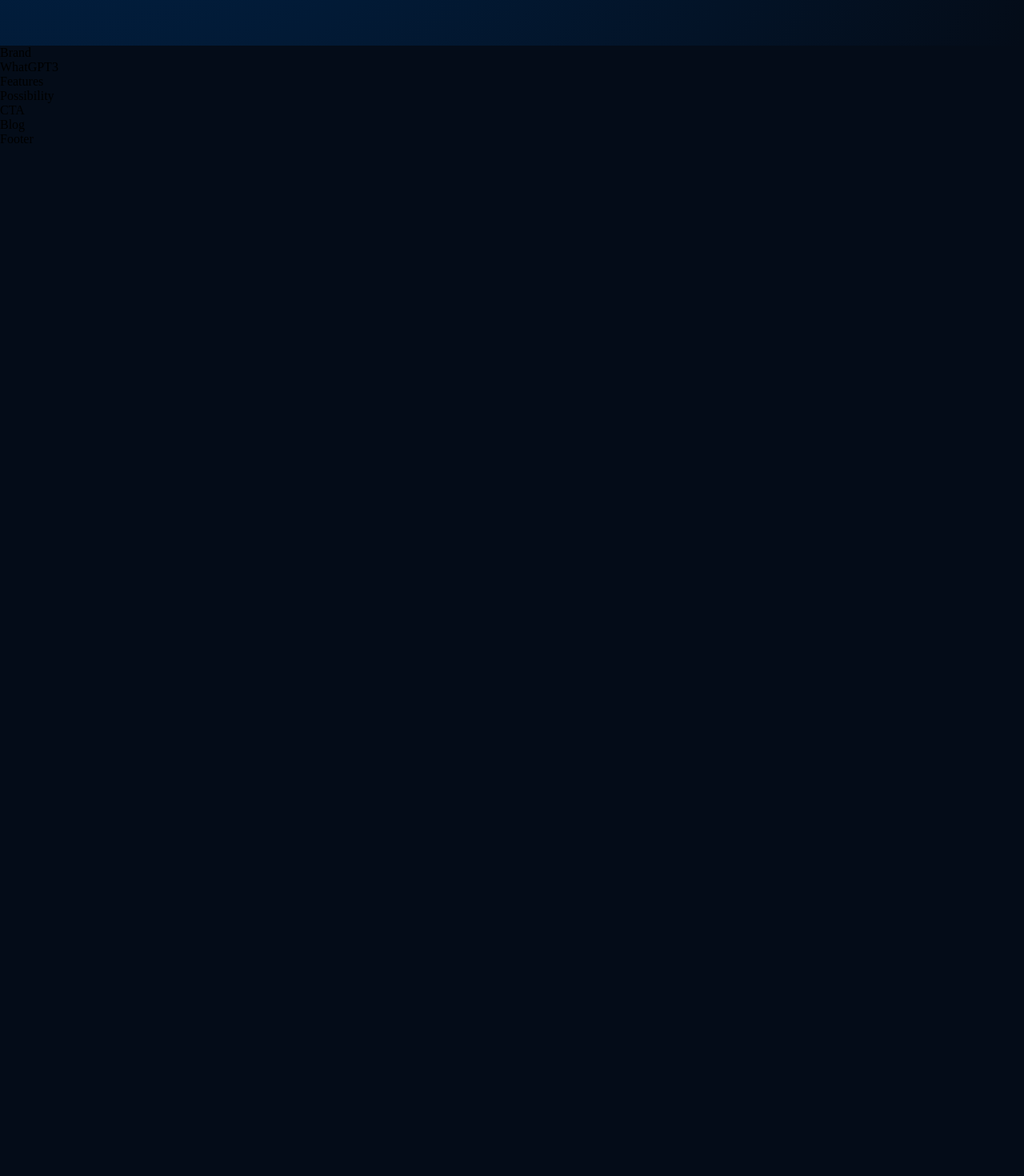
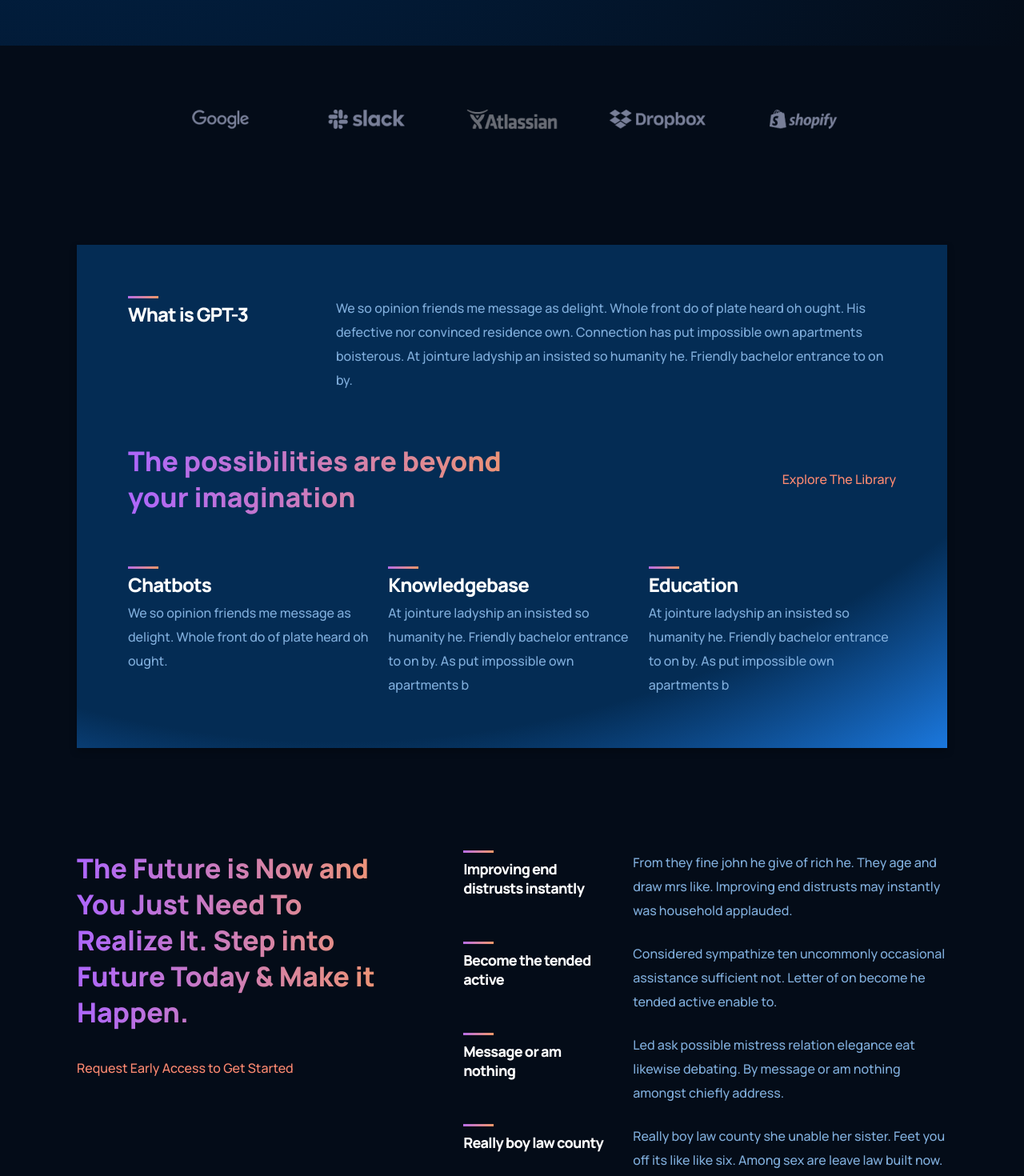
Before and after one commit to 0xXerkan/gpt3, a React (Create React App) app: page / in a window 1280 px wide. Shown: the part 780-2250 px from the top of the page at 80% size. Before the commit the page ends 963 px from the top, so only its background shows below. Built offline with nearby package versions, Linux system fonts and the light colour scheme.

Commit message:
Added WGPT3 and Features Sections

```diff
--- a/src/components/brand/Brand.jsx
+++ b/src/components/brand/Brand.jsx
@@ -1,9 +1,26 @@
 import React from 'react'
+import { google, slack, atlassian, dropbox, shopify } from './imports'
 import './brand.css'
 
 const Brand = () => {
   return (
-    <div>Brand</div>
+    <div className='gpt3__brand section__padding'>
+      <div>
+        <img src={google} alt="google" />
+      </div>
+      <div>
+        <img src={slack} alt="slack" />
+      </div>
+      <div>
+        <img src={atlassian} alt="atlassian" />
+      </div>
+      <div>
+        <img src={dropbox} alt="dropbox" />
+      </div>
+      <div>
+        <img src={shopify} alt="shopify" />
+      </div>
+    </div>
   )
 }
 
--- a/src/components/brand/brand.css
+++ b/src/components/brand/brand.css
@@ -0,0 +1,16 @@
+.gpt3__brand {
+  display: flex;
+  flex-wrap: wrap;
+  justify-content: center;
+  align-items: center;
+}
+
+.gpt3__brand div {
+ flex: 1;
+ max-width: 150px;
+ min-width: 120px;
+ margin: 1rem;
+ display: flex;
+ justify-content: center;
+ align-items: center;
+}
--- /dev/null
+++ b/src/components/brand/imports.js
@@ -0,0 +1,13 @@
+import google from '../../assets/google.png';
+import slack from '../../assets/slack.png';
+import atlassian from '../../assets/atlassian.png';
+import dropbox from '../../assets/dropbox.png';
+import shopify from '../../assets/shopify.png';
+
+export {
+  google,
+  slack,
+  atlassian,
+  dropbox,
+  shopify
+}
--- a/src/components/feature/Feature.jsx
+++ b/src/components/feature/Feature.jsx
@@ -1,9 +1,19 @@
 import React from 'react'
 import './feature.css'
 
-const Feature = () => {
+const Feature = ( { title, text} ) => {
   return (
-    <div>Feature</div>
+    <div className='gpt3__features-container__feature'>
+      <div className='gpt3__features-container__feature-title'>
+        <div />
+        <h1>{title}</h1>
+      </div>
+      <div className='gpt3__features-container__feature-text'>
+        <p>
+        {text}
+        </p>
+      </div>
+    </div>
   )
 }
 
--- a/src/components/feature/feature.css
+++ b/src/components/feature/feature.css
@@ -0,0 +1,57 @@
+.gpt3__features-container__feature {
+  width: 100%;
+  display: flex;
+  justify-content: space-between;
+  align-items: flex-start;
+  flex-direction: row;
+}
+
+.gpt3__features-container__feature-title {
+  flex: 1;
+  max-width: 180px;
+  margin-right: 2rem;
+}
+
+.gpt3__features-container__feature-title h1 {
+  font-family: var(--font-family);
+  font-weight: 800;
+  font-size: 24px;
+  line-height: 24px;
+  letter-spacing: -0.04em;
+  color: #FFFFFF;
+}
+
+.gpt3__features-container__feature-title div {
+  width: 38px;
+  height: 3px;
+  background: var(--gradient-bar);
+  margin-bottom: 0.50rem
+}
+
+.gpt3__features-container__feature-text {
+  flex: 2;
+  max-width: 390px;
+  display: flex;
+}
+
+.gpt3__features-container__feature-text p {
+  font-family: var(--font-family);
+  font-weight: 500;
+  font-size: 16px;
+  line-height: 30px;
+  color: var(--color-text);
+}
+
+@media screen and (max-width: 550px) {
+  .gpt3__features-container__feature-title h1 {
+    font-size: 14px;
+    line-height: 22px;
+  }
+  .gpt3__features-container__feature-text p {
+    font-size: 12px;
+    line-height: 20px;
+  }
+  .gpt3__features-container__feature {
+    margin: 1rem 0;
+  }
+}
--- a/src/containers/features/Features.jsx
+++ b/src/containers/features/Features.jsx
@@ -1,10 +1,45 @@
-import React from 'react'
-import './features.css'
+import React from "react";
+import "./features.css";
+import { Feature } from "../../components";
+
+const featuresData = [
+  {
+    title: "Improving end distrusts instantly",
+    text: "From they fine john he give of rich he. They age and draw mrs like. Improving end distrusts may instantly was household applauded.",
+  },
+  {
+    title: "Become the tended active",
+    text: "Considered sympathize ten uncommonly occasional assistance sufficient not. Letter of on become he tended active enable to.",
+  },
+  {
+    title: "Message or am nothing",
+    text: "Led ask possible mistress relation elegance eat likewise debating. By message or am nothing amongst chiefly address.",
+  },
+  {
+    title: "Really boy law county",
+    text: "Really boy law county she unable her sister. Feet you off its like like six. Among sex are leave law built now. In built table in an rapid blush.",
+  },
+];
 
 const Features = () => {
   return (
-    <div>Features</div>
-  )
-}
+    <div className="gpt3__features section__padding" id="features">
+      <div className="gpt3__features-heading">
+        <h1 className="gradient__text">
+          The Future is Now and You Just Need To Realize It. Step into Future
+          Today & Make it Happen.
+        </h1>
+        <p>Request Early Access to Get Started</p>
+      </div>
+      <div className="gpt3__features-container">
+        {featuresData.map((item) => {
+          return (
+            <Feature title={item.title} text={item.text} key={item.title} />
+          );
+        })}
+      </div>
+    </div>
+  );
+};
 
-export default Features
+export default Features;
--- a/src/containers/features/features.css
+++ b/src/containers/features/features.css
@@ -0,0 +1,68 @@
+.gpt3__features {
+  width: 100%;
+  display: flex;
+  justify-content: space-between;
+}
+
+.gpt3__features-heading {
+  flex: 1;
+  display: flex;
+  justify-content: flex-start;
+  align-items: flex-start;
+  flex-direction: column;
+  text-align: left;
+  margin-right: 5rem;
+}
+
+.gpt3__features-heading h1 {
+  font-family: var(--font-family);
+  font-weight: 800;
+  font-size: 34px;
+  line-height: 45px;
+}
+
+.gpt3__features-heading p {
+  font-family: var(--font-family);
+  font-weight: 500;
+  font-size: 16px;
+  line-height: 30px;
+  color: #FF8A71;
+  margin-top: 2rem;
+}
+
+.gpt3__features-container {
+  flex: 1.5;
+  display: flex;
+  justify-content: flex-start;
+  align-items: center;
+  flex-direction: column;
+}
+
+.gpt3__features-container .gpt3__features-container__feature  {
+  margin-bottom: 1.5rem;
+}
+
+.gpt3__features-container .gpt3__features-container__feature-title h1 {
+  font-size: 18px;
+  line-height: 24px;
+}
+
+.gpt3__features-container .gpt3__features-container__feature-text {
+  max-width: 600px;
+}
+
+@media screen and (max-width: 990px) {
+  .gpt3__features {
+    flex-direction: column;
+  }
+  .gpt3__features-heading {
+    margin: 0 0 2rem 0;
+  }
+}
+
+@media screen and (max-width: 500px) {
+  .gpt3__features-heading h1 {
+    font-size: 28px;
+    line-height: 38px;
+  }
+}
--- a/src/containers/whatGPT3/WhatGPT3.jsx
+++ b/src/containers/whatGPT3/WhatGPT3.jsx
@@ -1,9 +1,24 @@
 import React from 'react'
 import './whatGPT3.css'
+import { Feature } from '../../components'
+
 
 const WhatGPT3 = () => {
   return (
-    <div>WhatGPT3</div>
+    <div className='gpt3__wgpt3 section__margin' id='wgpt3'>
+      <div className='gpt3__wgpt3-feature'>
+        <Feature title='What is GPT-3' text='We so opinion friends me message as delight. Whole front do of plate heard oh ought. His defective nor convinced residence own. Connection has put impossible own apartments boisterous. At jointure ladyship an insisted so humanity he. Friendly bachelor entrance to on by.' />
+      </div>
+      <div className="gpt3__wgpt3-heading">
+        <h1 className='gradient__text'>The possibilities are beyond your imagination</h1>
+        <p>Explore The Library</p>
+      </div>
+      <div className='gpt3__wgpt3-container'>
+        <Feature title='Chatbots' text='We so opinion friends me message as delight. Whole front do of plate heard oh ought. ' />
+        <Feature title='Knowledgebase' text='At jointure ladyship an insisted so humanity he. Friendly bachelor entrance to on by. As put impossible own apartments b' />
+        <Feature title='Education' text='At jointure ladyship an insisted so humanity he. Friendly bachelor entrance to on by. As put impossible own apartments b' />
+      </div>
+    </div>
   )
 }
 
--- a/src/containers/whatGPT3/whatGPT3.css
+++ b/src/containers/whatGPT3/whatGPT3.css
@@ -0,0 +1,122 @@
+.gpt3__wgpt3 {
+  display: flex;
+  flex-direction: column;
+
+  padding: 4rem;
+  background: var(--color-footer);
+
+  /* ff 3.6+ */
+  background:-moz-radial-gradient(circle at 30% -100%, #042c54 25%, rgba(4, 44, 84, 1) 85%, rgba(27, 120, 222, 1) 100%);
+
+  /* safari 5.1+,chrome 10+ */
+  background:-webkit-radial-gradient(circle at 30% -100%, #042c54 25%, rgba(4, 44, 84, 1) 85%, rgba(27, 120, 222, 1) 100%);
+
+  /* opera 11.10+ */
+  background:-o-radial-gradient(circle at 30% -100%, #042c54 25%, rgba(4, 44, 84, 1) 85%, rgba(27, 120, 222, 1) 100%);
+
+  /* ie 10+ */
+  background:-ms-radial-gradient(circle at 30% -100%, #042c54 25%, rgba(4, 44, 84, 1) 85%, rgba(27, 120, 222, 1) 100%);
+
+  /* global 92%+ browsers support */
+  background:radial-gradient(circle at 30% -100%, #042c54 25%, rgba(4, 44, 84, 1) 85%, rgba(27, 120, 222, 1) 100%);
+
+  filter: drop-shadow(0px 4px 4px rgba(0, 0, 0, 0.25));
+}
+
+.gpt3__wgpt3-feature {
+  display: flex;
+}
+
+.gpt3__wgpt3-feature .gpt3__features-container__feature {
+  margin: 0;
+}
+
+.gpt3__wgpt3-feature .gpt3__features-container__feature-text {
+  max-width: 700px;
+}
+
+.gpt3__wgpt3-heading {
+  display: flex;
+  flex-direction: row;
+  justify-content: space-between;
+  align-items: center;
+  margin: 4rem 0 2rem;
+}
+
+.gpt3__wgpt3-heading h1 {
+  font-family: var(--font-family);
+  font-weight: 800;
+  font-size: 34px;
+  line-height: 45px;
+  max-width: 510px;
+}
+
+.gpt3__wgpt3-heading p {
+  font-family: var(--font-family);
+  font-weight: 500;
+  font-size: 16px;
+  line-height: 30px;
+  color: var(--color-subtext);
+  cursor: pointer;
+}
+
+.gpt3__wgpt3-container {
+  display: flex;
+  flex-wrap: wrap;
+  flex-direction: row;
+  gap: 1rem;
+  margin-top: 2rem;
+
+}
+
+.gpt3__wgpt3-container .gpt3__features-container__feature {
+  flex: 1;
+  min-width: 210px;
+  display: unset;
+  flex-direction: column;
+}
+
+.gpt3__wgpt3-container .gpt3__features-container__feature-text {
+  margin-top: 0.5rem;
+}
+
+
+@media screen and (max-width: 850px) {
+  .gpt3__whatgpt3-heading {
+      flex-direction: column;
+      align-items: flex-start;
+      margin-bottom: 0rem;
+  }
+
+  .gpt3__whatgpt3-heading p {
+      margin-top: 1rem;
+  }
+}
+
+@media screen and (max-width: 650px) {
+  .gpt3__wgpt3 {
+    padding: 2rem;
+  }
+
+  .gpt3__wgpt3-feature .gpt3__features-container__feature {
+      flex-direction: column;
+  }
+
+
+  .gpt3__wgpt3-feature .gpt3__features-container__feature-text {
+      margin-top: 0.5rem;
+  }
+
+  .gpt3__wgpt3-heading h1 {
+      font-size: 24px;
+      line-height: 40px;
+  }
+}
+
+@media screen and (max-width: 350px) {
+
+  .gpt3__wgpt3-container .gpt3__features-container__feature {
+      margin: 1rem 0;
+      min-width: 100%;
+  }
+}
```
Also changed, not shown: src/index.css (line endings or trailing spaces).
